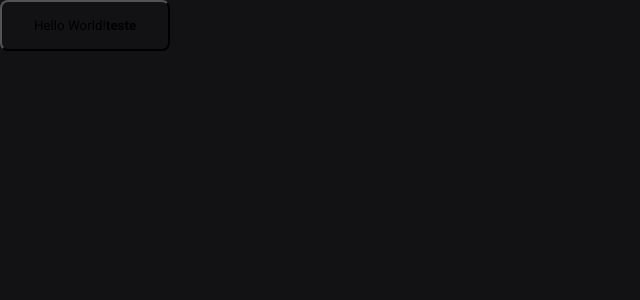
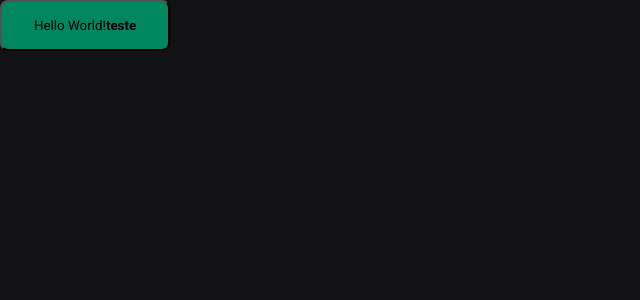
Before and after one commit to Gustavo-Orlandini/Next-Js, a Next.js app: page / in a window 1280 px wide. Shown: the top 300 px of the page, without its empty margins (0-640 px from the left). Built offline with nearby package versions, Linux system fonts and the light colour scheme.

Commit message:
Chanfge Button Color

```diff
--- a/src/pages/index.tsx
+++ b/src/pages/index.tsx
@@ -2,9 +2,10 @@ import React from "react";
 import { styled } from "../styles";
 
 const Button = styled('button', {
-  backgroundColor: '$rocketseat',
+  backgroundColor: '$green500',
   borderRadius: 8,
   padding: '1rem 2rem',
+  cursor: 'pointer',
 
   span: {
     fontWeight: 'bold'
```
